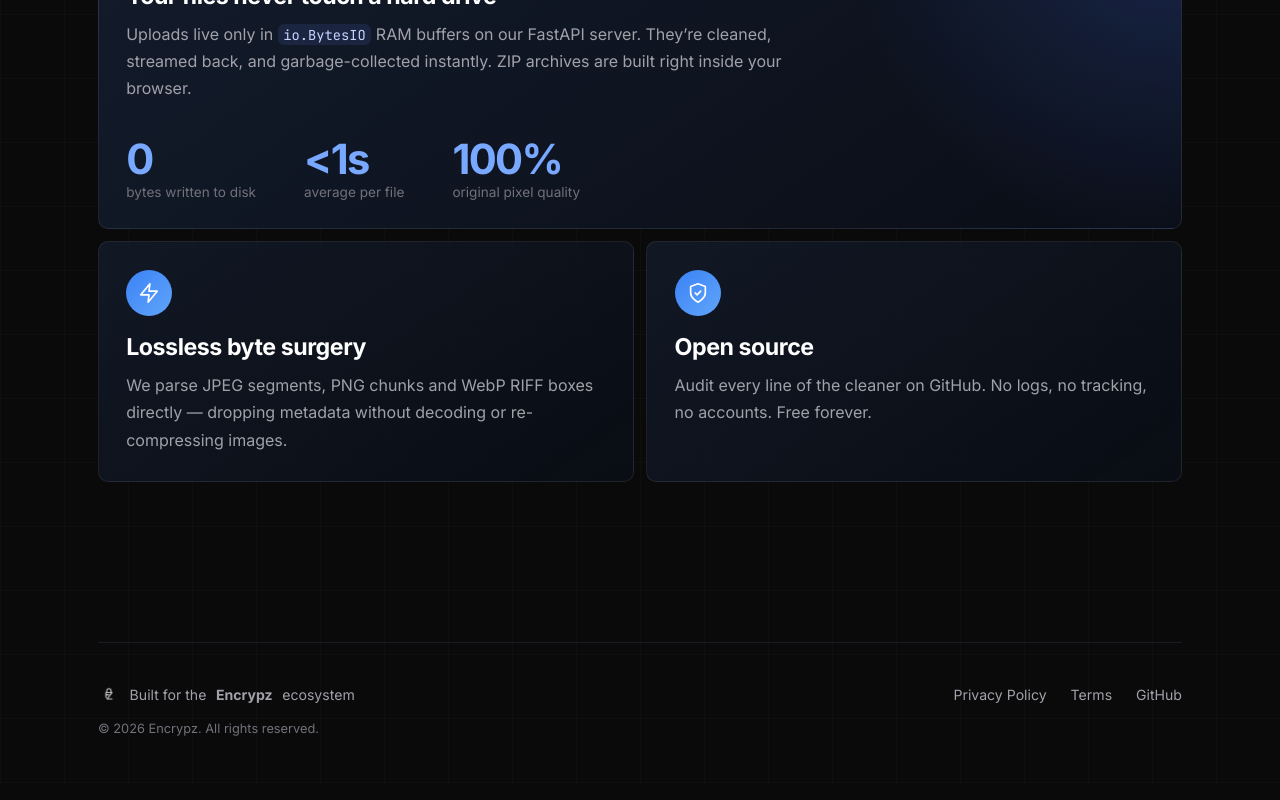
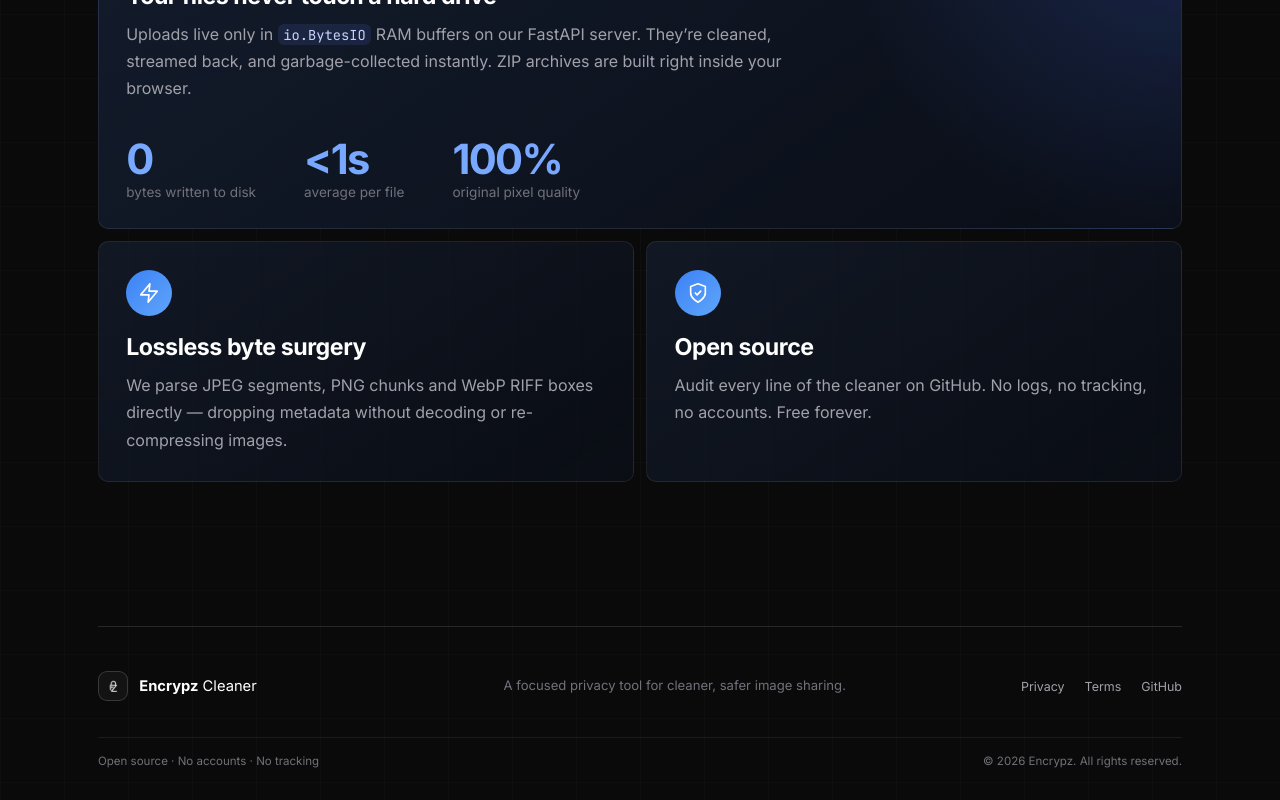
Before and after one commit to encrypz/metadata-cleaner, a React (Vite) app in the folder frontend/: page / in a window 1280 px wide. Shown: the part 2674-3474 px from the top of the page. Built offline with nearby package versions, Linux system fonts and the light colour scheme.

Commit message:
Add professional footer component with branding, summary, and links to App UI

```diff
--- a/frontend/src/App.css
+++ b/frontend/src/App.css
@@ -3460,3 +3460,121 @@ body {
     margin-top: 0;
   }
 }
+
+/* Professional footer treatment */
+.footer {
+  display: block;
+  padding: 2.75rem 0 calc(2rem + env(safe-area-inset-bottom));
+  margin-top: 2rem;
+  border-top: 1px solid rgba(255, 255, 255, 0.12);
+  color: var(--text-2);
+}
+
+.footer-main {
+  display: grid;
+  grid-template-columns: minmax(180px, 1fr) minmax(220px, 1.3fr) auto;
+  align-items: center;
+  gap: 2rem;
+}
+
+.footer-brand {
+  display: inline-flex;
+  align-items: center;
+  gap: 0.7rem;
+  color: var(--text);
+  font-size: 0.92rem;
+  white-space: nowrap;
+}
+
+.footer-brand strong {
+  font-weight: 700;
+}
+
+.footer-logo {
+  display: grid;
+  place-items: center;
+  width: 30px;
+  height: 30px;
+  border: 1px solid rgba(255, 255, 255, 0.16);
+  border-radius: 9px;
+  background: rgba(255, 255, 255, 0.04);
+}
+
+.footer-logo img {
+  width: 21px;
+  height: 21px;
+  filter: brightness(0) invert(1);
+  opacity: 0.9;
+}
+
+.footer-summary {
+  margin: 0;
+  color: var(--text-3);
+  font-size: 0.82rem;
+  line-height: 1.5;
+}
+
+.footer-links {
+  display: flex;
+  justify-content: flex-end;
+  gap: 1.25rem;
+}
+
+.footer-links a {
+  color: var(--text-2);
+  font-size: 0.78rem;
+  text-decoration: none;
+  transition: color 0.2s ease;
+}
+
+.footer-links a:hover {
+  color: var(--cyan);
+}
+
+.footer-bottom {
+  display: flex;
+  align-items: center;
+  justify-content: space-between;
+  gap: 1rem;
+  margin-top: 2.25rem;
+  padding-top: 1rem;
+  border-top: 1px solid rgba(255, 255, 255, 0.07);
+  color: var(--text-3);
+  font-size: 0.72rem;
+}
+
+.footer-bottom .copyright {
+  width: auto;
+  margin: 0;
+  font-size: inherit;
+}
+
+@media screen and (max-width: 767px) {
+  .footer {
+    padding-top: 2.25rem;
+  }
+
+  .footer-main {
+    display: flex;
+    flex-direction: column;
+    align-items: flex-start;
+    gap: 1rem;
+  }
+
+  .footer-summary {
+    max-width: 28rem;
+  }
+
+  .footer-links {
+    justify-content: flex-start;
+    flex-wrap: wrap;
+    gap: 0.8rem 1.2rem;
+  }
+
+  .footer-bottom {
+    align-items: flex-start;
+    flex-direction: column;
+    gap: 0.55rem;
+    margin-top: 1.75rem;
+  }
+}
--- a/frontend/src/App.jsx
+++ b/frontend/src/App.jsx
@@ -638,15 +638,22 @@ function App() {
       </section>
 
       <footer className="footer">
-        <div className="footer-brand">
-          <img src={encrypzLogo} alt="" /> Built for the <strong>Encrypz</strong> ecosystem
+        <div className="footer-main">
+          <div className="footer-brand">
+            <span className="footer-logo"><img src={encrypzLogo} alt="" /></span>
+            <span><strong>Encrypz</strong> Cleaner</span>
+          </div>
+          <p className="footer-summary">A focused privacy tool for cleaner, safer image sharing.</p>
+          <div className="footer-links" aria-label="Footer links">
+            <a href="https://encrypz.com/privacy.html">Privacy</a>
+            <a href="https://encrypz.com/terms.html">Terms</a>
+            <a href="https://github.com/Encrypz">GitHub</a>
+          </div>
         </div>
-        <div className="footer-links">
-          <a href="https://encrypz.com/privacy.html">Privacy Policy</a>
-          <a href="https://encrypz.com/terms.html">Terms</a>
-          <a href="https://github.com/Encrypz">GitHub</a>
+        <div className="footer-bottom">
+          <span>Open source · No accounts · No tracking</span>
+          <p className="copyright">© 2026 Encrypz. All rights reserved.</p>
         </div>
-        <p className="copyright">© 2026 Encrypz. All rights reserved.</p>
       </footer>
     </div>
   );
```
